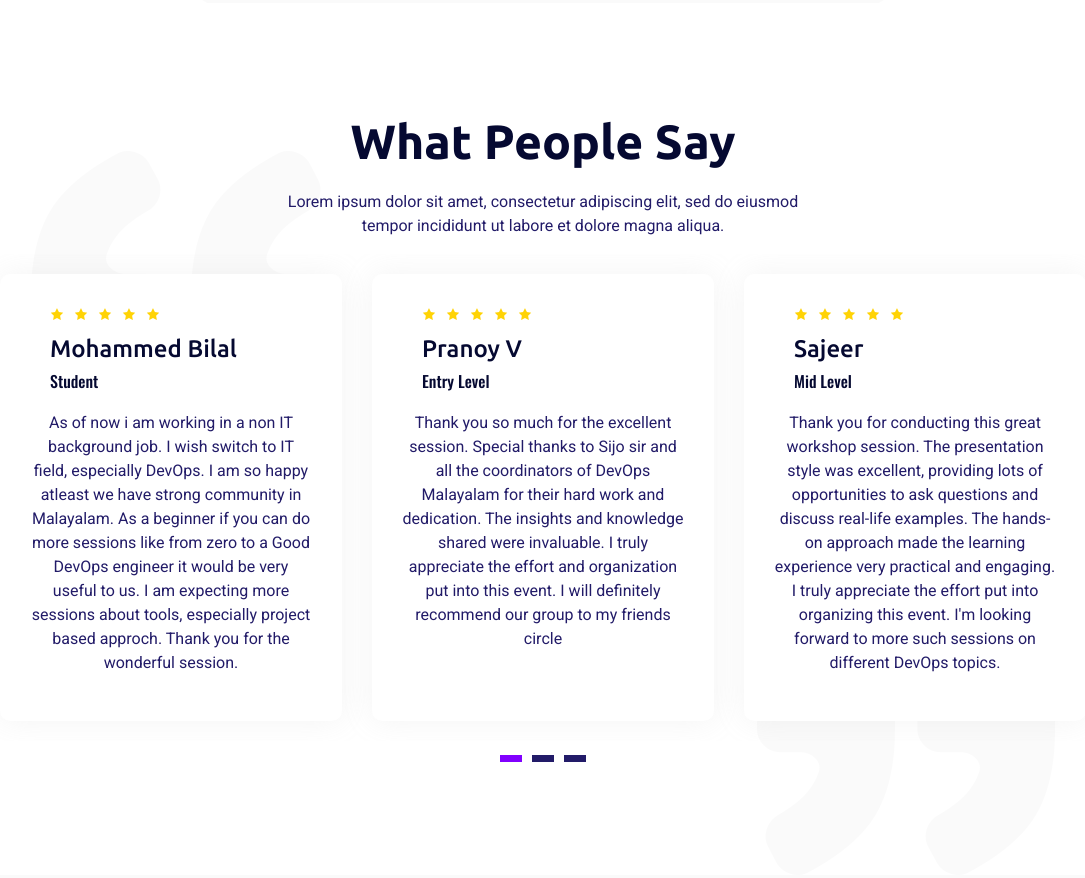
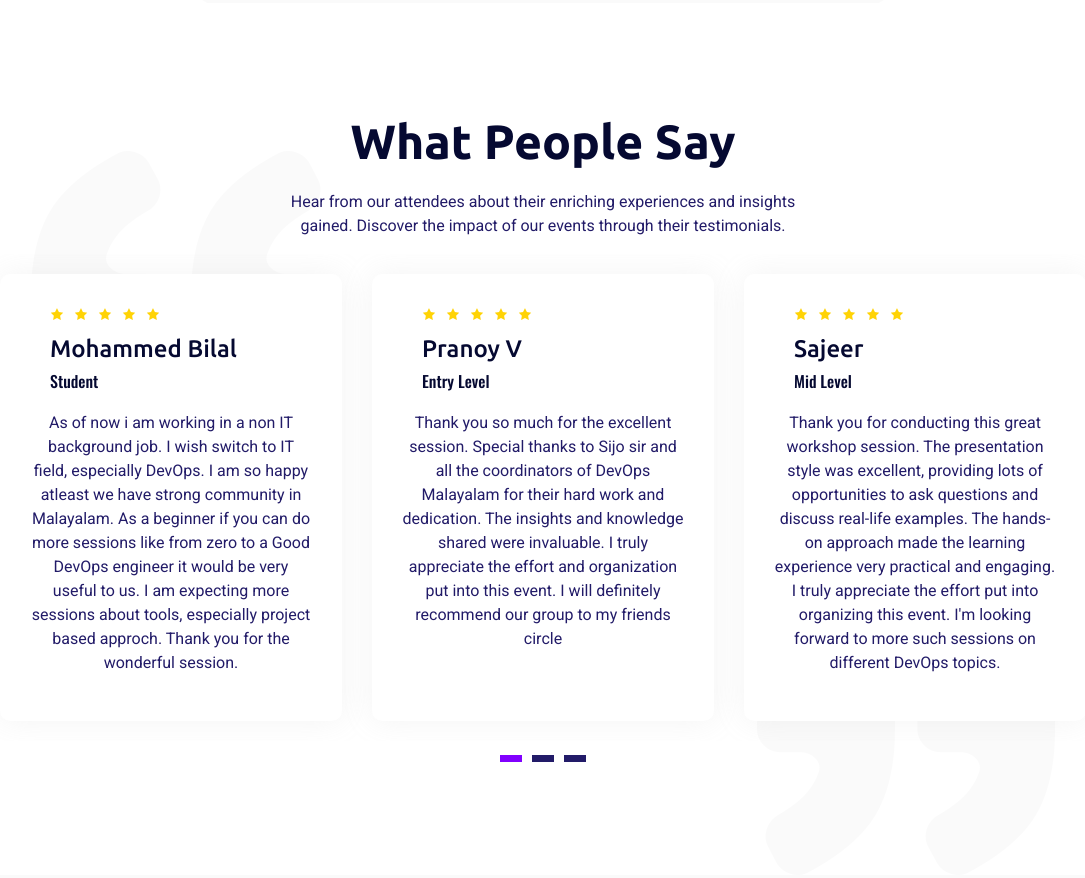
Before and after one commit to neetha05/DevOps-Malayalam, a plain HTML site: page index.html in a window 1280 px wide. Shown: the part 6668-7546 px from the top of the page, without its empty margins (97-1182 px from the left). Drawn offline with nearby package versions, Linux system fonts and the light colour scheme.

Commit message:
Update index.html
testimonials

```diff
--- a/index.html
+++ b/index.html
@@ -787,7 +787,7 @@
                     <div class="single-gallery vdo-gallery">
                         <img src="assets/images/vdo.png" alt="">
                         <div class="vdo_pop">
-                            <a class="popup-link" href="assets/images/video.mp4">
+                            <a class="popup-link" href="https://youtu.be/mkA0z0dovNY">
                                 <span class="item-ripple2"><i class="fas fa-play"></i></span>
                             </a>
                         </div>
@@ -1000,9 +1000,7 @@
                     <div class="common-title2 text-center wow fadeInUp">
                         <h2>what people say</h2>
                         <p class="margin-top-20">
-                            Lorem ipsum dolor sit amet, consectetur adipiscing elit, sed do eiusmod
-                            tempor incididunt ut
-                            labore et dolore magna aliqua.
+                          Hear from our attendees about their enriching experiences and insights gained. Discover the impact of our events through their testimonials.
                         </p>
                     </div>
                 </div>
```
